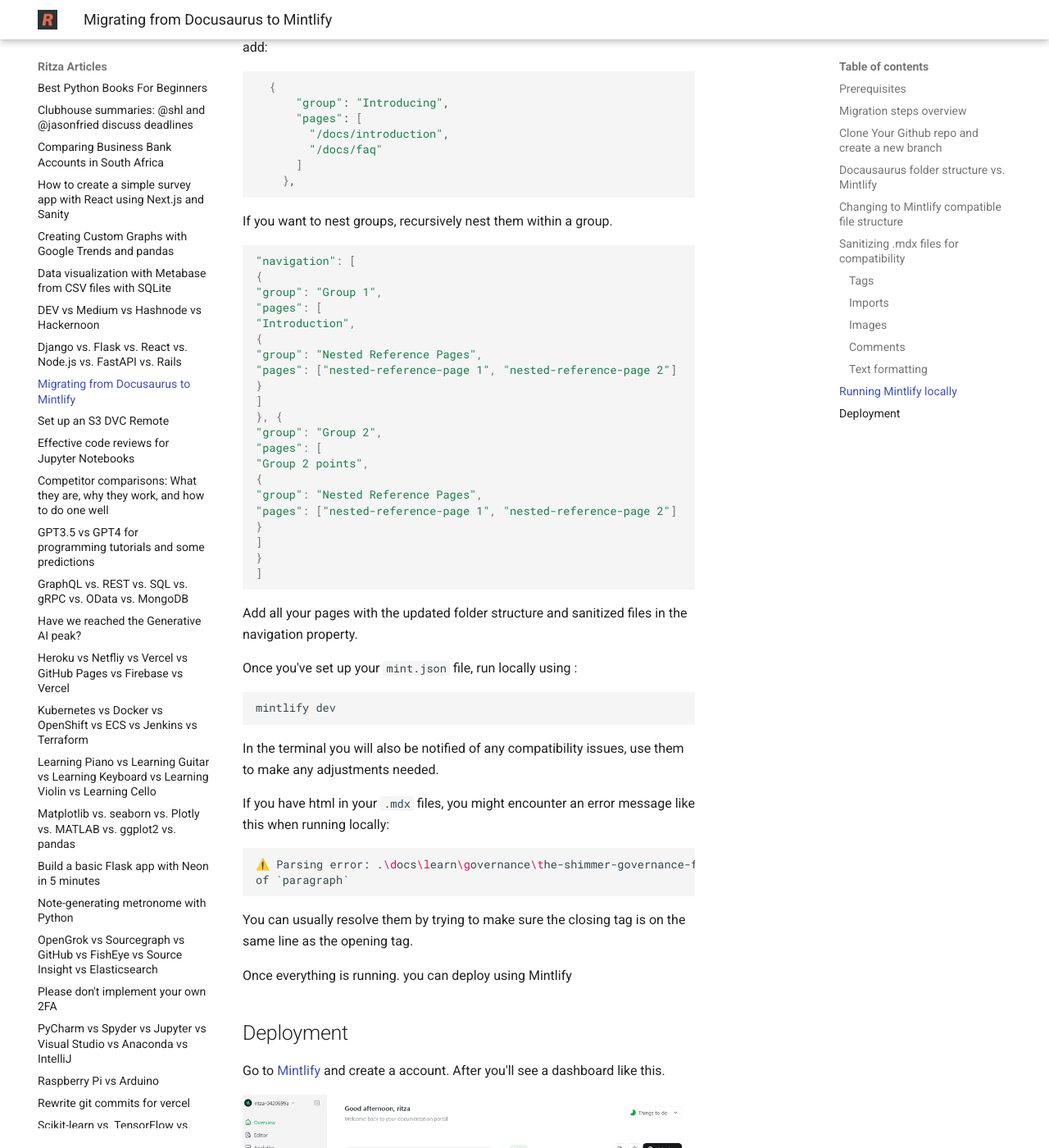
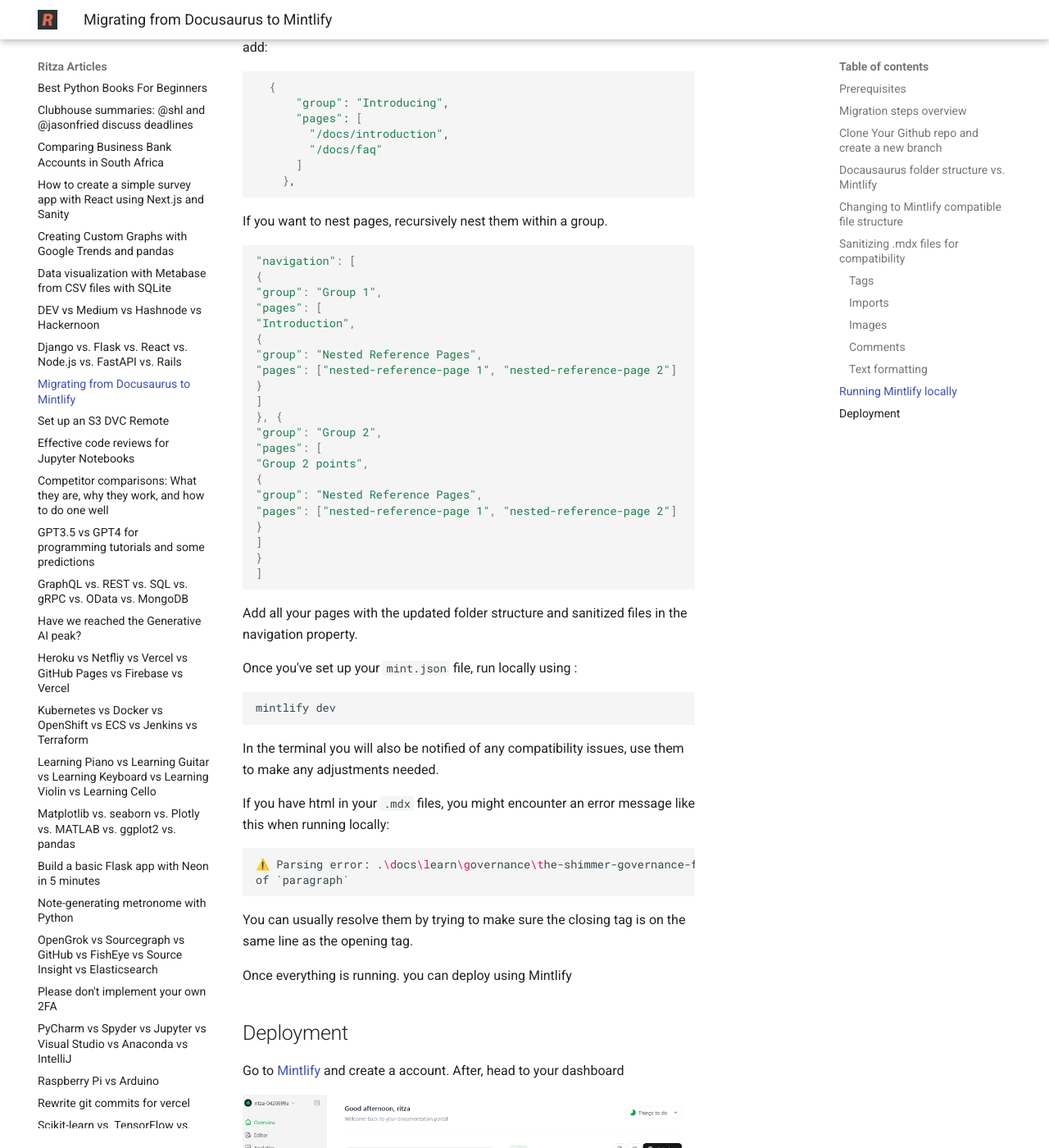
Before and after one commit to ritza-co/internal-articles, an MkDocs documentation site: the page built from docs/docusaurus-to-mintlify-migration.md, in a window 1280 px wide and 1400 px high, scrolled down 6341 px. Shown: the whole window at 82% size. Built offline with MkDocs 1.6.1 and Material for MkDocs 9.7.7, drawn with Linux system fonts in a browser that asks for light colours.

Commit message:
Updated guide

````diff
--- a/docs/docusaurus-to-mintlify-migration.md
+++ b/docs/docusaurus-to-mintlify-migration.md
@@ -264,7 +264,7 @@
     },
 ```
 
-If you want to nest groups, recursively nest them within a group.
+If you want to nest pages, recursively nest them within a group.
 
 ```javascript
 
@@ -314,7 +314,7 @@
 
 ## Deployment
 
-Go to [Mintlify](https://dashboard.mintlify.com/) and create a account. After you'll see a dashboard like this.
+Go to [Mintlify](https://dashboard.mintlify.com/) and create a account. After, head to your dashboard
 
 ![Alt text](assets/docusaurus-to-mintlify-migration/2FuuhdVTcV.png)
 
````
